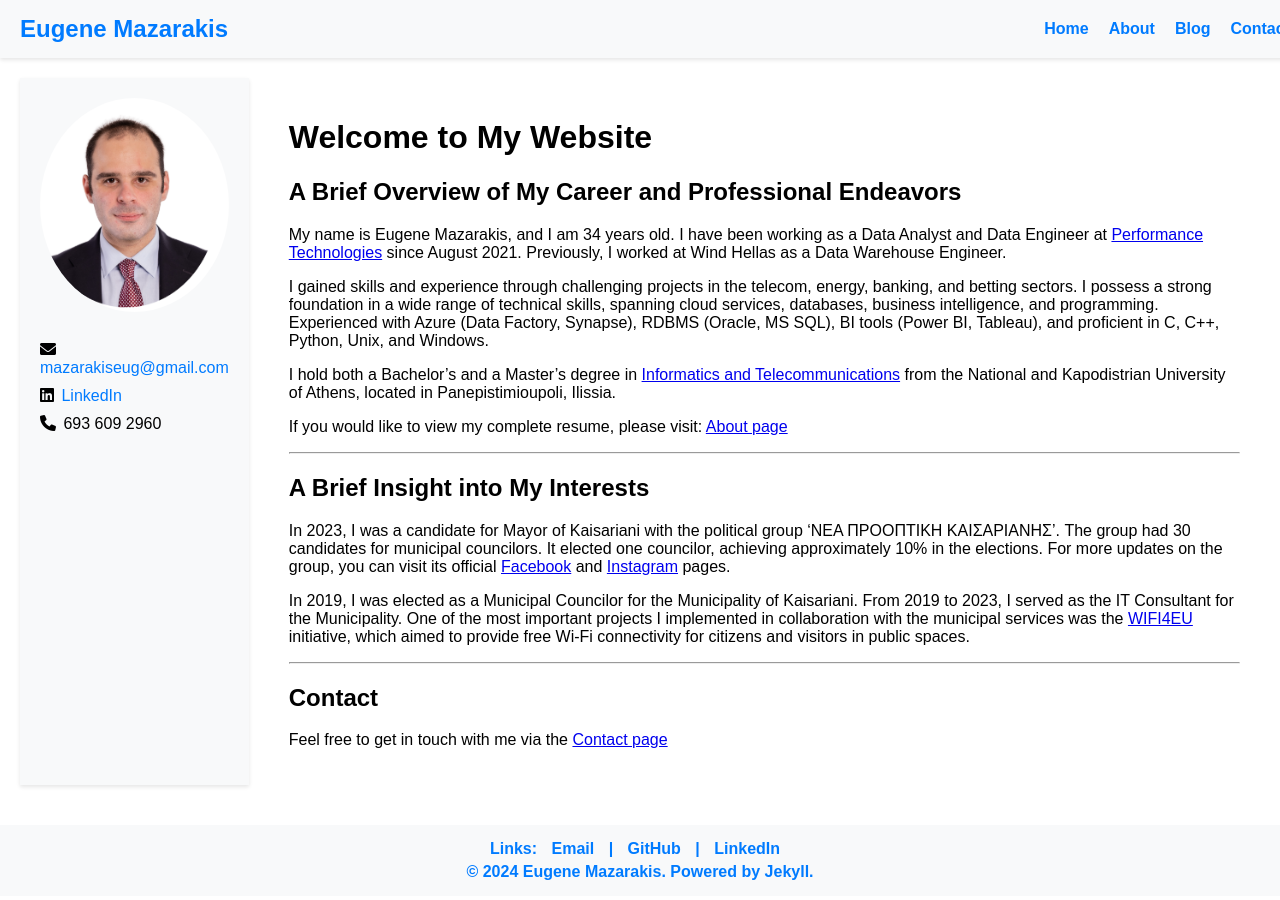
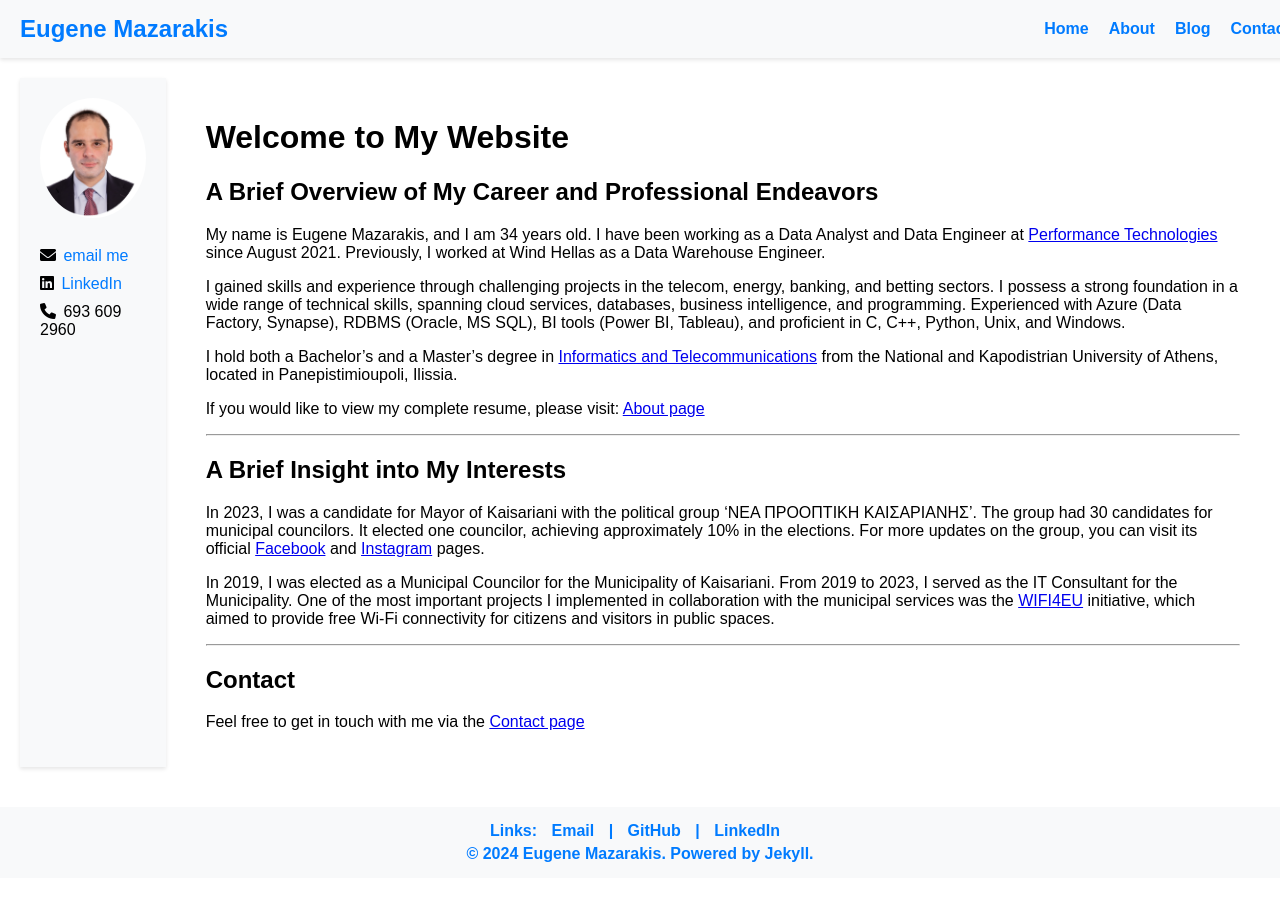
Before and after one commit to EMazarakis/EMazarakis.github.io, a Jekyll site: the page built from index.md, in a window 1280 px wide. Built offline with Jekyll 4.4.1, drawn with Linux system fonts in a browser that asks for light colours.

Commit message:
Update default.html

```diff
--- a/_layouts/default.html
+++ b/_layouts/default.html
@@ -30,7 +30,7 @@
         <aside class="sidebar">
             <img src="/assets/Img/Eugene_Photo_2.png" alt="Your Name" class="profile-photo">
             <div class="contact-info">
-                <p><i class="fas fa-envelope"></i> <a href="mailto:mazarakiseug@gmail.com">mazarakiseug@gmail.com</a></p>
+                <p><i class="fas fa-envelope"></i> <a href="mailto:mazarakiseug@gmail.com">email me</a></p>
                 <p><i class="fab fa-linkedin"></i> <a href="https://www.linkedin.com/in/eugene-mazarakis/" target="_blank">LinkedIn</a></p>
                 <p><i class="fas fa-phone"></i> 693 609 2960</p>
             </div>
```
